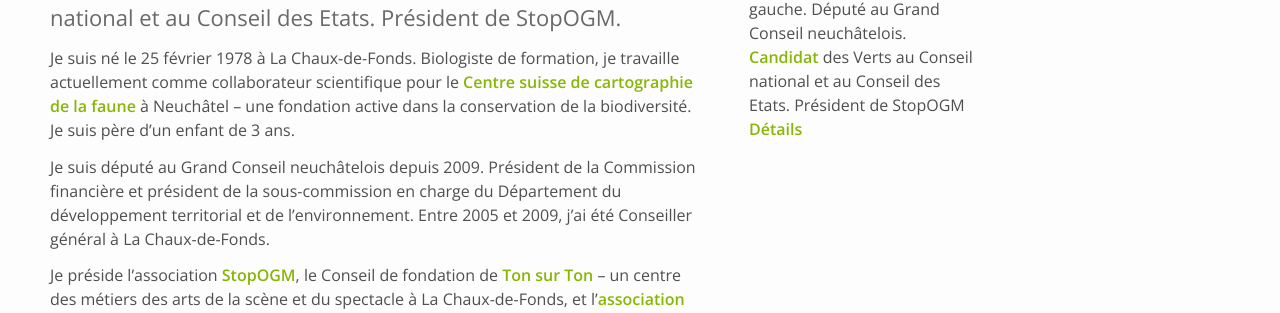
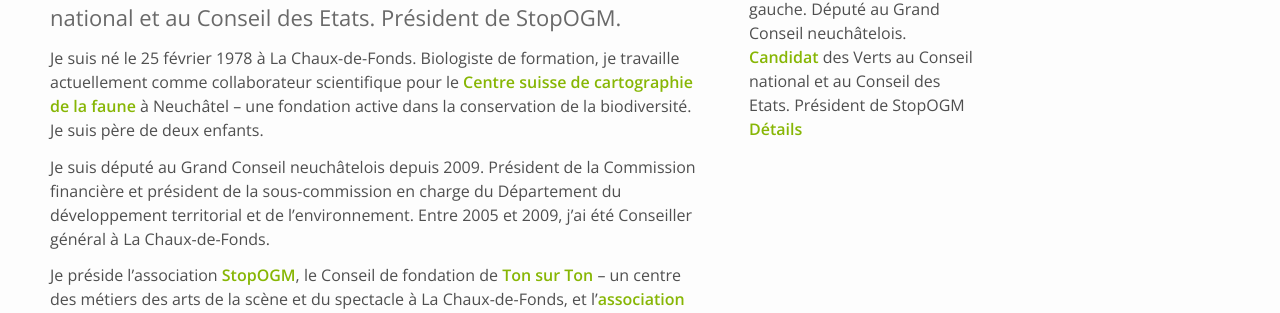
Before and after one commit to ffivaz/ffivaz.github.io, a Jekyll site: the page built from about.md, in a window 1280 px wide. Shown: the part 555-868 px from the top of the page. Built offline with Jekyll 4.4.1, drawn with Linux system fonts in a browser that asks for light colours; nearby versions of some CDN libraries.

```diff
--- a/about.md
+++ b/about.md
@@ -10,12 +10,18 @@
   changefreq: 'monthly'
 ---
 
-Je suis né le 25 février 1978 à La Chaux-de-Fonds. Biologiste de formation, je travaille actuellement comme collaborateur scientifique
-pour le [Centre suisse de cartographie de la faune](http://www.cscf.ch "site du CSCF") à Neuchâtel – une fondation active dans la conservation
-de la biodiversité. Je suis père d’un enfant de 3 ans.
+Je suis né le 25 février 1978 à La Chaux-de-Fonds. Biologiste de formation, je travaille actuellement comme collaborateur
+scientifique pour le [Centre suisse de cartographie de la faune](http://www.cscf.ch "site du CSCF") à Neuchâtel –
+une fondation active dans la conservation de la biodiversité. Je suis père de deux enfants.
 
-Je suis député au Grand Conseil neuchâtelois depuis 2009. Président de la Commission financière et président de la sous-commission en charge du Département du développement territorial et de l’environnement. Entre 2005 et 2009, j’ai été Conseiller général à La Chaux-de-Fonds.
+Je suis député au Grand Conseil neuchâtelois depuis 2009. Président de la Commission financière et président de la
+sous-commission en charge du Département du développement territorial et de l’environnement.
+Entre 2005 et 2009, j’ai été Conseiller général à La Chaux-de-Fonds.
 
-Je préside l’association [StopOGM](http://www.stopogm.ch), le Conseil de fondation de [Ton sur Ton](http://www.ton-sur-ton.ch) – un centre des métiers des arts de la scène et du spectacle à La Chaux-de-Fonds, et l’[association Surface Solidaire](http://surfacesolidaire.ch), active dans la création de coopératives solaires.
+Je préside l’association [StopOGM](http://www.stopogm.ch), le Conseil de fondation de [Ton sur Ton](http://www.ton-sur-ton.ch) –
+un centre des métiers des arts de la scène et du spectacle à La Chaux-de-Fonds,
+et l’[association Surface Solidaire](http://surfacesolidaire.ch), active dans la création de coopératives solaires.
 
-Consulter mon profil sur [linkedin](https://lnkd.in/d9499AE), le [registre des liens d'intérêts](http://www.ne.ch/autorites/GC/composition/Pages/Liste-liens-interets.aspx) du Grand Conseil.
+Consulter mon profil sur [linkedin](https://lnkd.in/d9499AE),
+le [registre des liens d'intérêts](http://www.ne.ch/autorites/GC/composition/Pages/Liste-liens-interets.aspx) du
+Grand Conseil.
```
